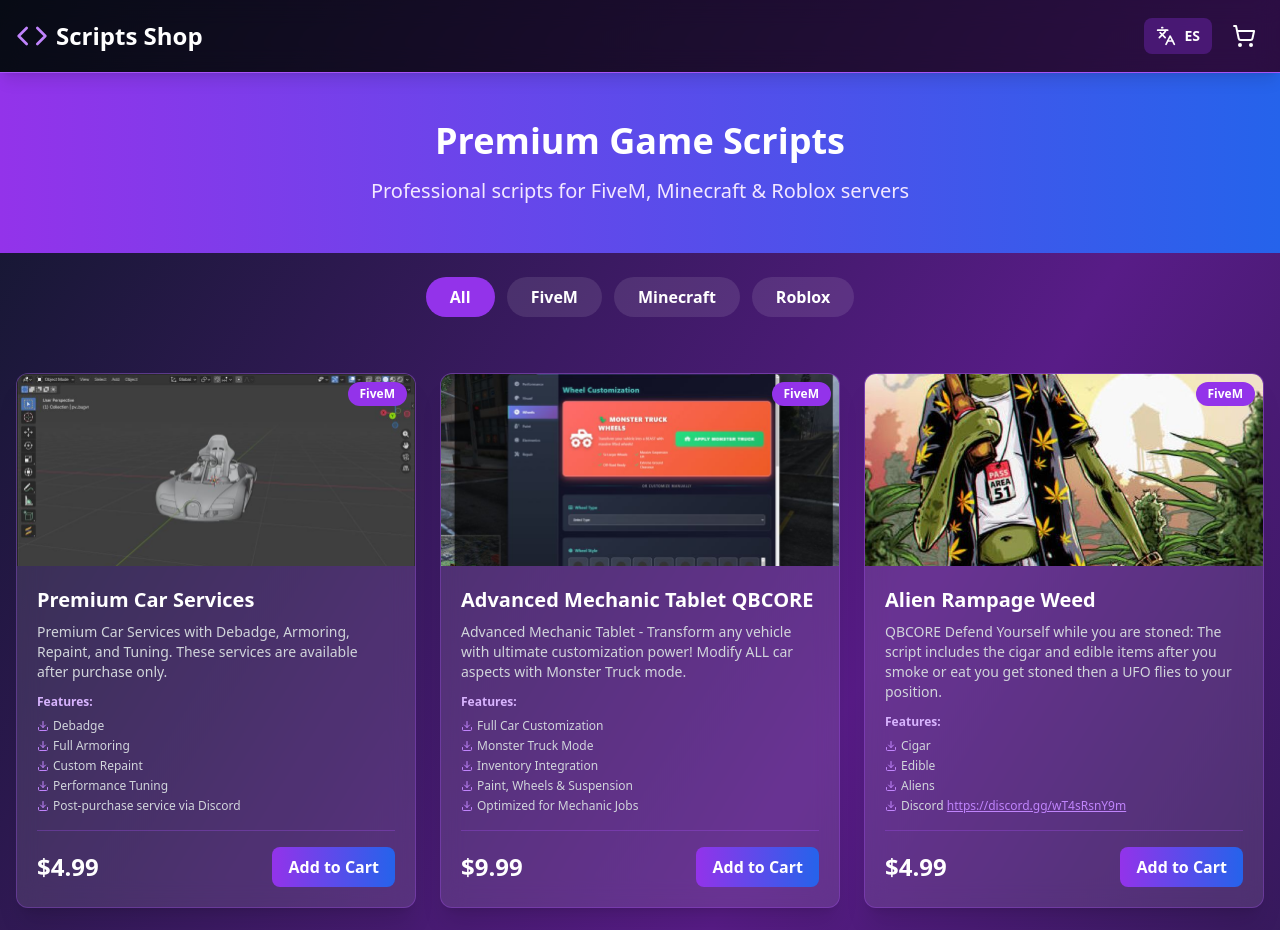
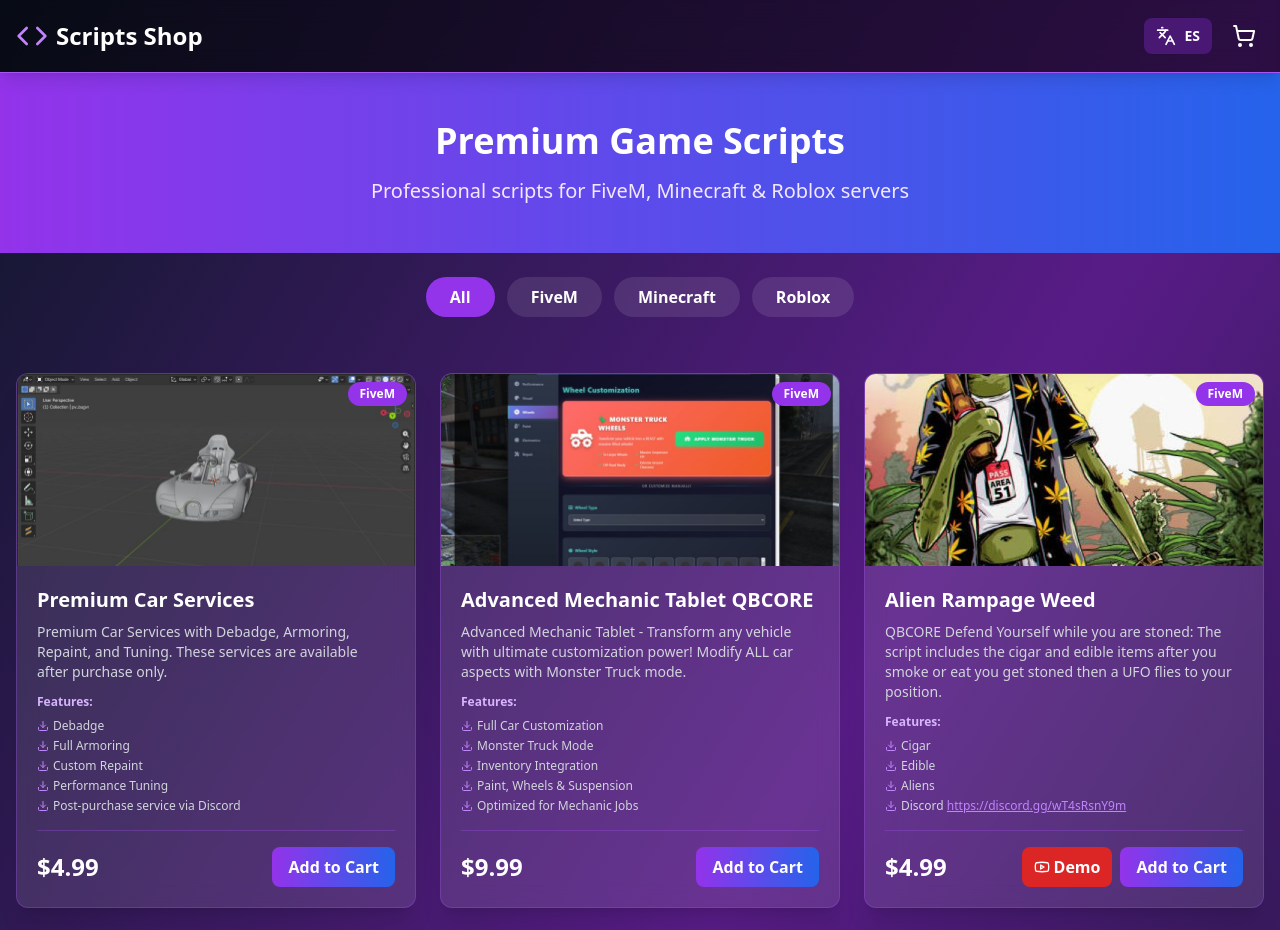
Before and after one commit to carlosgarrocho5-cloud/scripts-shop, a React (Vite) app: page / in a window 1280 px wide. Shown: the top 930 px of the page. Built offline with nearby package versions, Linux system fonts and the light colour scheme.

Commit message:
fixed youtube

```diff
--- a/src/App.jsx
+++ b/src/App.jsx
@@ -1,5 +1,5 @@
 import { useState, useEffect } from 'react';
-import { ShoppingCart, Plus, Minus, Trash2, Code, Download, Languages } from 'lucide-react';
+import { ShoppingCart, Plus, Minus, Trash2, Code, Download, Languages, Youtube } from 'lucide-react';
 
 export default function ShopPage() {
   const [cart, setCart] = useState([]);
@@ -458,12 +458,26 @@ export default function ShopPage() {
 
                 <div className="flex justify-between items-center mt-4 pt-4 border-t border-purple-500 border-opacity-30">
                   <span className="text-2xl font-bold text-white">${product.price}</span>
+                  <div className="flex gap-2">
+                    {product.youtubeUrl && (
+                      <a
+                        href={product.youtubeUrl}
+                        target="_blank"
+                        rel="noopener noreferrer"
+                        className="bg-red-600 text-white px-3 py-2 rounded-lg hover:bg-red-700 transition font-semibold flex items-center gap-1"
+                        onClick={(e) => e.stopPropagation()}
+                      >
+                        <Youtube className="w-4 h-4" />
+                        Demo
+                      </a>
+                    )}
                     <button
                       onClick={() => addToCart(product)}
                       className="bg-gradient-to-r from-purple-600 to-blue-600 text-white px-4 py-2 rounded-lg hover:from-purple-700 hover:to-blue-700 transition font-semibold"
                     >
                       {t.addToCart}
                     </button>
+                  </div>
                 </div>
               </div>
             </div>
```
Lines whose indentation alone changed are shown as unchanged.
